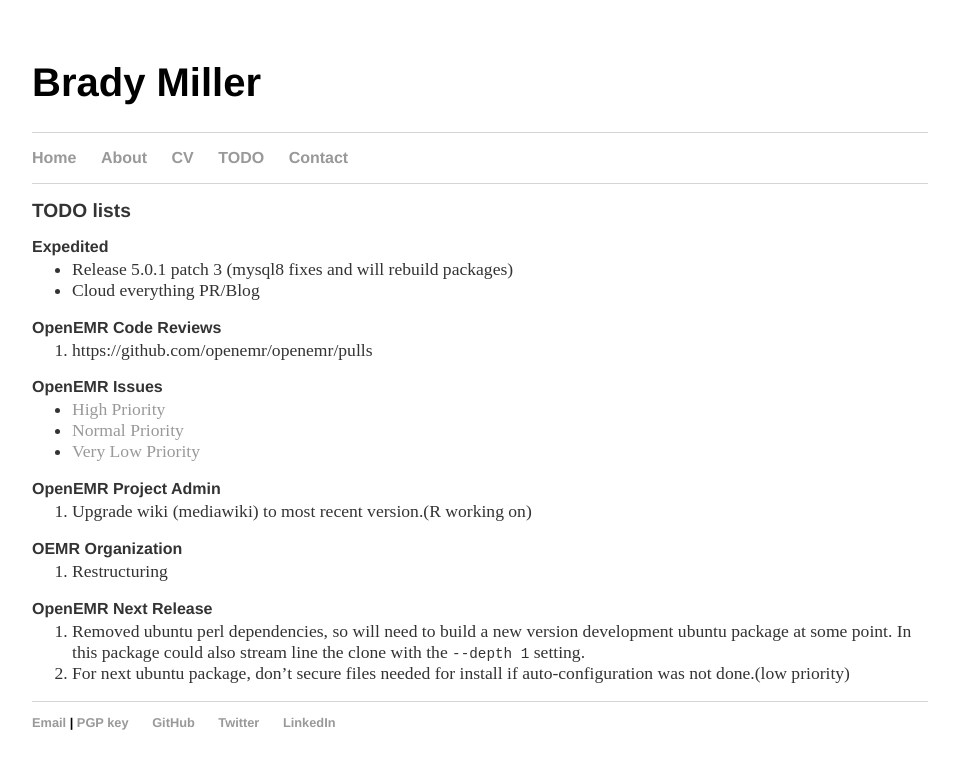
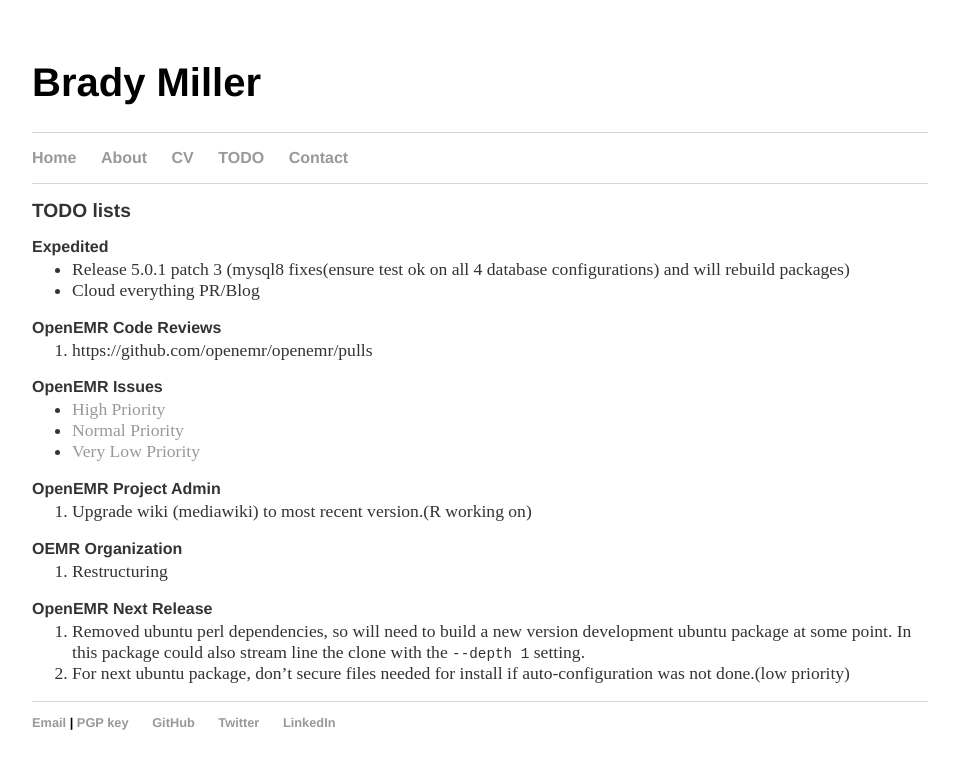
Before and after one commit to bradymiller/bradymiller.github.io, a Jekyll site: the page built from todo/index.md, in a window 1280 px wide. Shown: the top 769 px of the page, without its empty margins (160-1119 px from the left). Built offline with Jekyll 4.4.1, drawn with Linux system fonts in a browser that asks for light colours; our own code applies the rules of GitHub Pages for plain Markdown files.

Commit message:
Update index.md

```diff
--- a/todo/index.md
+++ b/todo/index.md
@@ -4,7 +4,7 @@
 ## TODO lists
 
 ### Expedited
-* Release 5.0.1 patch 3 (mysql8 fixes and will rebuild packages)
+* Release 5.0.1 patch 3 (mysql8 fixes(ensure test ok on all 4 database configurations) and will rebuild packages)
 * Cloud everything PR/Blog
 
 ### OpenEMR Code Reviews
```
